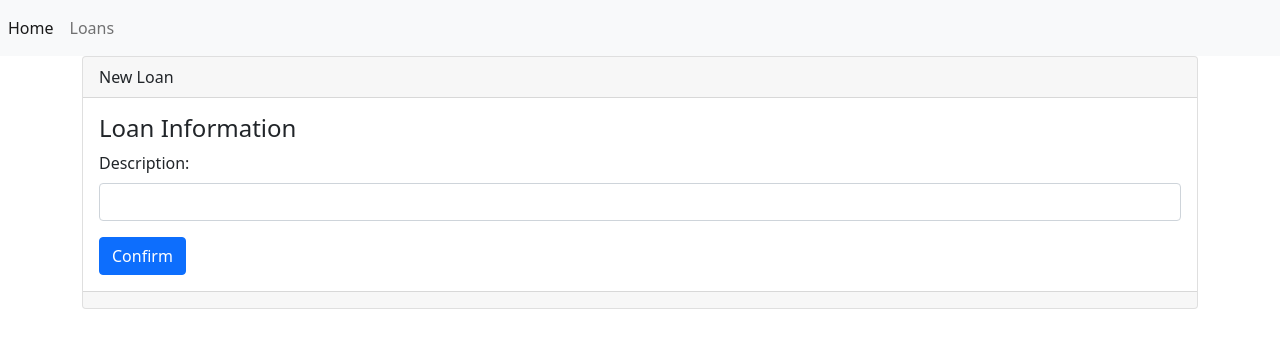
After one commit to franco-arroyave/Dropay, a Django app: page /loans/newLoan in a window 1280 px wide. The commit adds this page. Shown: the top 348 px of the page. Run offline with Django 3.2, Linux system fonts and the light colour scheme.

Commit message:
Change Language

```diff
--- a/Dropay/templates/base.html
+++ b/Dropay/templates/base.html
@@ -15,8 +15,8 @@
 
     <nav class="navbar navbar-expand navbar-light bg-light">
       <div class="nav navbar-nav">
-          <a class="nav-item nav-link active" href="{% url 'inicio' %}">Inicio <span class="visually-hidden">(current)</span></a>
-          <a class="nav-item nav-link" href="{% url 'creditos' %}">Creditos</a>
+          <a class="nav-item nav-link active" href="{% url 'index' %}">Home <span class="visually-hidden">(current)</span></a>
+          <a class="nav-item nav-link" href="{% url 'loans' %}">Loans</a>
       </div>
     </nav>
 
--- /dev/null
+++ b/Dropay/templates/loans/form.html
@@ -0,0 +1,10 @@
+<form enctype="multipart/form-data" method="post">
+
+    <div class="mb-3">
+      <label for="" class="form-label">Description:</label>
+      <input type="text"
+        class="form-control" name="" id="" aria-describedby="helpId">
+    </div>
+    <a name="" id="" class="btn btn-primary" href="#" role="button">Confirm</a>
+
+</form>
--- a/Dropay/templates/creditos/new.html
+++ b/Dropay/templates/loans/new.html
@@ -1,16 +1,16 @@
 {% extends "base.html" %}
 
-{% block titulo %} Crear un Crédito {% endblock %}
+{% block titulo %} New Loan {% endblock %}
 
 {% block contenido %}
 
 <div class="card">
     <div class="card-header">
-        Nuevo Crédito
+        New Loan
     </div>
     <div class="card-body">
-        <h4 class="card-title">Datos de Crédito</h4>
-        {% include 'creditos/form.html' %}
+        <h4 class="card-title">Loan Information</h4>
+        {% include 'loans/form.html' %}
     </div>
     <div class="card-footer text-muted">
 
--- a/Dropay/urls.py
+++ b/Dropay/urls.py
@@ -4,8 +4,8 @@ from . import views
 urlpatterns = [
     path('', views.login, name='login'),
     path('login', views.login, name='login'),
-    path('inicio', views.inicio, name='index'),
-    path('creditos', views.creditos, name='credits'),
-    path('creditos/new', views.newCredito, name='newCredit'),
-    path('creditos/pay', views.payCredito, name='payCredit'),
+    path('home', views.index, name='index'),
+    path('loans', views.loans, name='loans'),
+    path('loans/newLoan', views.newLoan, name='newLoan'),
+    path('loans/addPayment', views.loanPayment, name='loanPayment'),
 ]
--- a/Dropay/views.py
+++ b/Dropay/views.py
@@ -6,9 +6,9 @@ def index(request):
     return render(request, "pages/index.html")
 def login(request):
     return render(request, "pages/login.html")
-def credits(request):
-    return render(request, 'creditos/index.html')
-def newCredit(request):
-    return render(request, 'creditos/new.html')
-def payCredit(request):
-    return render(request, 'creditos/pay.html')
+def loans(request):
+    return render(request, 'loans/index.html')
+def newLoan(request):
+    return render(request, 'loans/new.html')
+def loanPayment(request):
+    return render(request, 'loans/payment.html')
--- a/sistema/settings.py
+++ b/sistema/settings.py
@@ -81,7 +81,7 @@ DATABASES = {
         'USER': 'root',
         'PASSWORD': '',
         'HOST': '127.0.0.1',
-        'PORT': '3307'
+        'PORT': '3306'
     }
 }
 
--- a/sistema/urls.py
+++ b/sistema/urls.py
@@ -1,18 +1,18 @@
-"""sistema URL Configuration
+# """sistema URL Configuration
 
-The `urlpatterns` list routes URLs to views. For more information please see:
-    https://docs.djangoproject.com/en/3.2/topics/http/urls/
-Examples:
-Function views
-    1. Add an import:  from my_app import views
-    2. Add a URL to urlpatterns:  path('', views.home, name='home')
-Class-based views
-    1. Add an import:  from other_app.views import Home
-    2. Add a URL to urlpatterns:  path('', Home.as_view(), name='home')
-Including another URLconf
-    1. Import the include() function: from django.urls import include, path
-    2. Add a URL to urlpatterns:  path('blog/', include('blog.urls'))
-"""
+# The `urlpatterns` list routes URLs to views. For more information please see:
+#     https://docs.djangoproject.com/en/3.2/topics/http/urls/
+# Examples:
+# Function views
+#     1. Add an import:  from my_app import views
+#     2. Add a URL to urlpatterns:  path('', views.home, name='home')
+# Class-based views
+#     1. Add an import:  from other_app.views import Home
+#     2. Add a URL to urlpatterns:  path('', Home.as_view(), name='home')
+# Including another URLconf
+#     1. Import the include() function: from django.urls import include, path
+#     2. Add a URL to urlpatterns:  path('blog/', include('blog.urls'))
+# """
 from django.contrib import admin
 from django.urls import path
 from django.urls import include
```
Also changed, not shown: Dropay/templates/creditos/form.html (deleted, +0 -10 lines), Dropay/templates/loans/index.html (renamed from Dropay/templates/creditos/index.html, +7 -10 lines), Dropay/templates/pages/index.html (+4 -4 lines), Dropay/templates/loans/details.html (renamed from Dropay/templates/creditos/details.html), Dropay/templates/loans/payment.html (renamed from Dropay/templates/creditos/pay.html).
